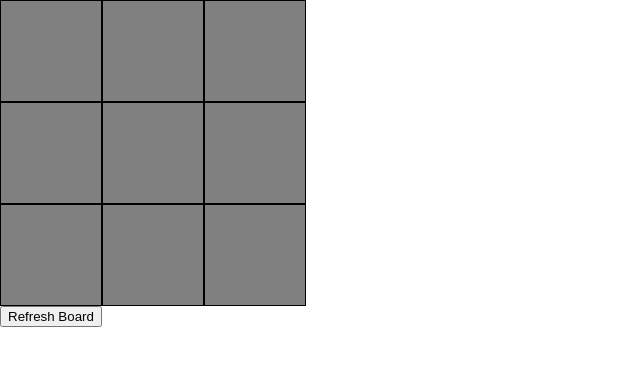
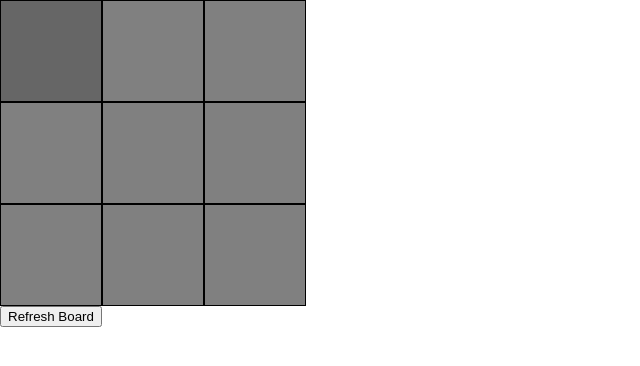
Before and after one commit to wluka85/tic-tac-toe, a website: page index.html in a window 1280 px wide. Shown: the whole page, without its empty margins (0-640 px from the left). Drawn offline with Linux system fonts and the light colour scheme.

Commit message:
Add new css

```diff
--- a/static/css/style.css
+++ b/static/css/style.css
@@ -65,6 +65,11 @@ table {
   justify-content: center;
   align-items: center;
   font-size: 70px;
+  color: #fff;
+  font-family: Arial, Helvetica, sans-serif
+}
 
-
+.field:hover {
+	background: #666;
+	cursor: pointer;
 }
```
